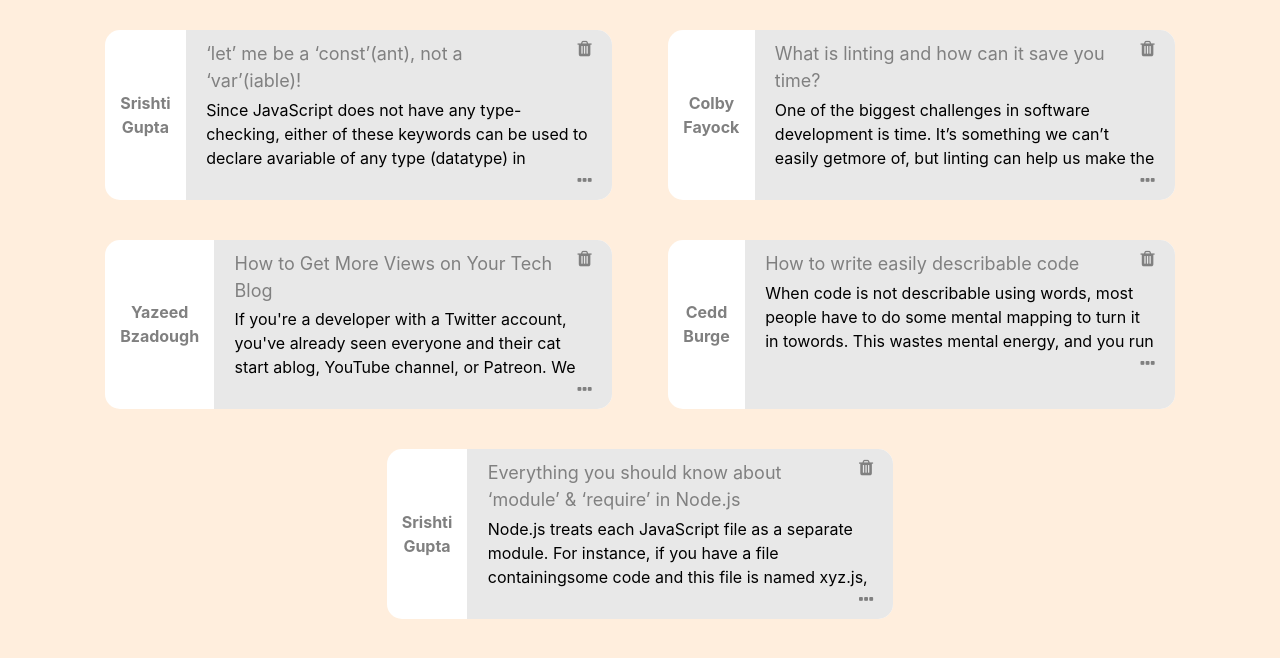
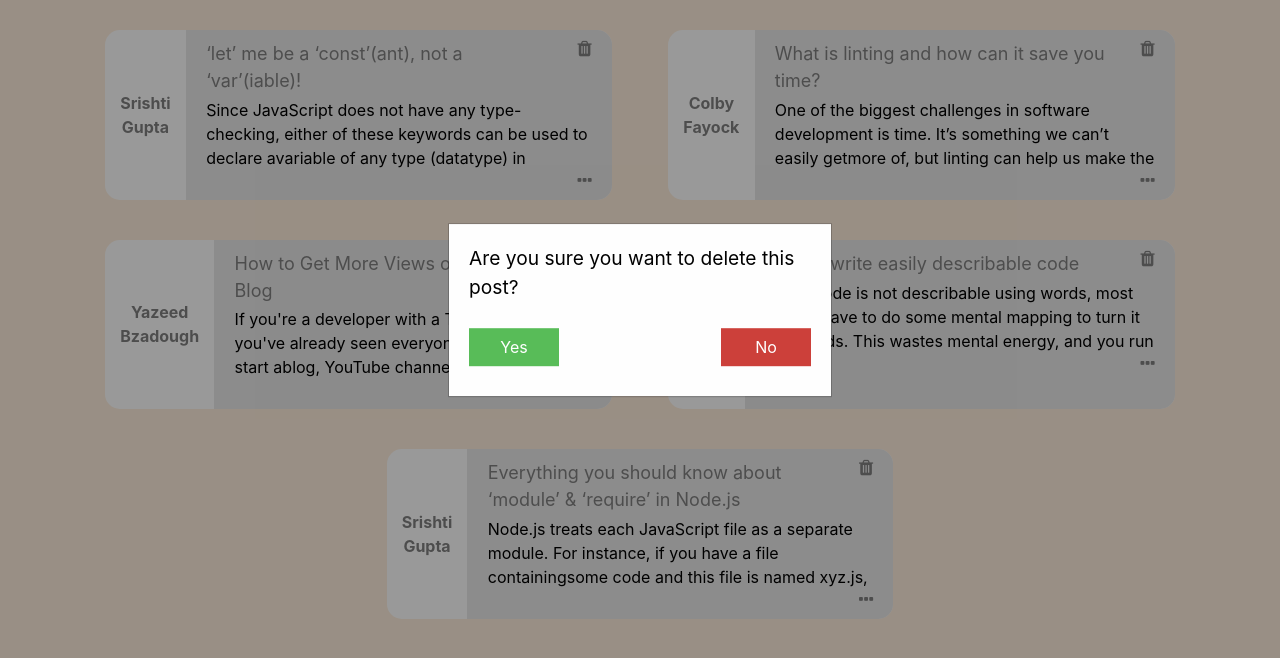
Before and after one commit to pavankarthiktanikanti/scribbler, a plain HTML site: page html/postslist.html in a window 1280 px wide. Both pictures are taken after a click on the icon 584 px from the left and 143 px from the top of the page. Shown: the part 90-748 px from the top of the page. Drawn offline with nearby package versions, Linux system fonts and the light colour scheme; files that its build step writes are made by us from their sources; a web font is replaced by a local one.

Commit message:
Add Confirmation Modal and click events to Icons
- Show Confirmation Modal on click of Trash icon of a post.

- Remove the selected Post after selecting Yes on Modal.

- Navigate to Post page on click of ellipsis icon.

```diff
--- a/css/postslist.css
+++ b/css/postslist.css
@@ -99,3 +99,52 @@ body {
     color: grey;
     font-size: large;
 }
+
+/*
+    Modal Content for Confirming the delete of post
+    Place at the center of screen
+*/
+
+.modal-content {
+    background-color: #fefefe;
+    margin: auto;
+    padding: 20px;
+    width: 30%;
+    position: absolute;
+    top: 50%;
+    right: 50%;
+    transform: translate(50%, -50%);
+    border-radius: 0px;
+}
+
+/* Styling the content text on Modal */
+
+.modal-content>p {
+    font-size: 120%;
+    color: black;
+}
+
+/* Button Styling for Modal, align the text to center */
+
+.modal-btn {
+    border: 0px;
+    padding: 7px 0px;
+    margin: 10px 0px;
+    text-align: center;
+    color: white;
+    width: 90px;
+}
+
+/* Align yes button to left of modal in Green color */
+
+.yes-btn {
+    float: left;
+    background-color: #58BC58;
+}
+
+/* Align no button to right of modal in red color */
+
+.no-btn {
+    float: right;
+    background-color: #CC403A;
+}
--- a/html/postslist.html
+++ b/html/postslist.html
@@ -45,8 +45,20 @@
 
     <!-- Welcome Back Sign in Modal, Markup will be populated through common.js -->
     <div id="welcomeBackModal"></div>
-    <!-- TODO: Write code for delete post modal here -->
 
+    <!-- Delete post modal for confirming the delete -->
+    <div id="cofirmationModal" class="modal">
+
+        <!-- Modal content for Yes/No Confirmation -->
+        <div class="modal-content">
+            <p>Are you sure you want to delete this post?</p>
+            <div>
+                <button id="modalYesBtn" class="modal-btn yes-btn">Yes</button>
+                <button id="modalNoBtn" class="modal-btn no-btn">No</button>
+            </div>
+        </div>
+
+    </div>
 
     <!-- Include script file for loading header and it's corresponding modals, script runs after page is loaded -->
     <script src="../js/common.js"></script>
--- a/js/postslist.js
+++ b/js/postslist.js
@@ -65,3 +65,43 @@ function loadPosts() {
         postsContainer.innerHTML += template;
     });
 }
+
+/* Navigate to post page on click of ellipsis icon */
+function navigateToEditPost() {
+    window.location.href = "./post.html";
+}
+
+
+var modal = document.getElementById("cofirmationModal");
+var selectedPostId = '';
+
+/* function to display the modal and store the selected post id */
+function showModal(id) {
+    modal.style.display = "block";
+    selectedPostId = id;
+}
+
+var modalYesBtn = document.getElementById('modalYesBtn');
+var modalNoBtn = document.getElementById('modalNoBtn');
+
+/* On click of Yes button on modal, delete the selected post card and dismiss the modal */
+modalYesBtn.onclick = function () {
+    deleteContainer();
+    modal.style.display = "none";
+}
+
+/* On click of No button on modal, clear the selected post id and dismiss the modal */
+modalNoBtn.onclick = function () {
+    modal.style.display = "none";
+    selectedPostId = '';
+}
+
+/*
+    Removes/Hides the post card which is selected on the Page to delete using Trash icon
+    and clicking Yes on the confirmation modal
+*/
+function deleteContainer() {
+    if (selectedPostId !== '') {
+        document.getElementById(selectedPostId).style.display = 'none';
+    }
+}
```
Also changed, not shown: html/post.html (added).
